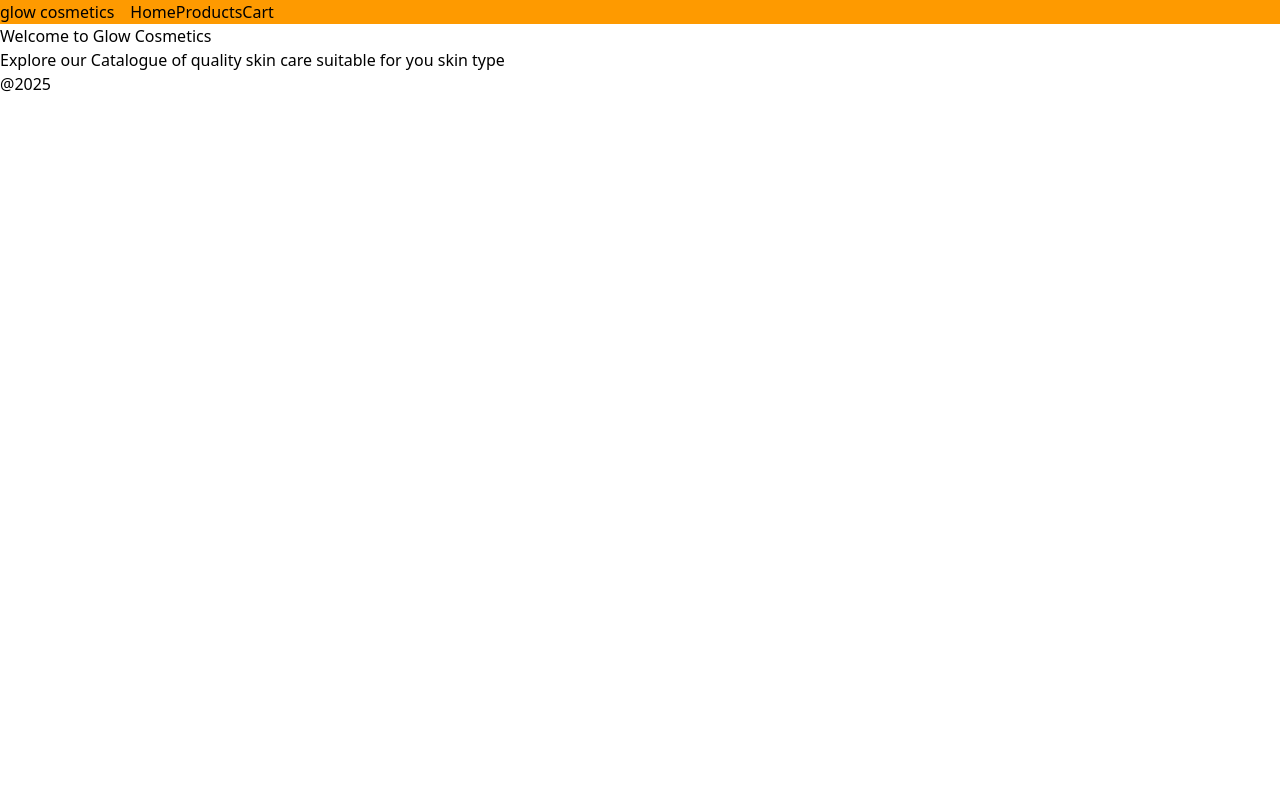
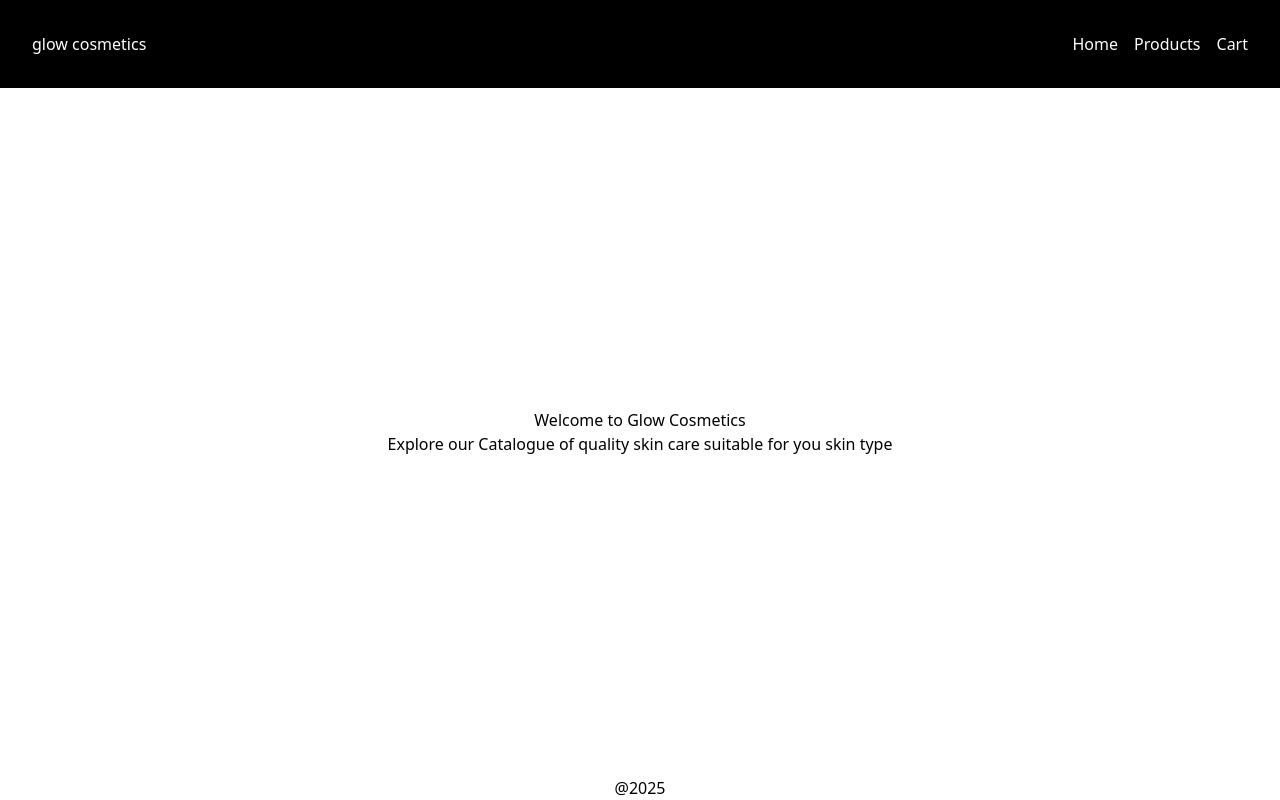
Before and after one commit to z-shaban/shopping-cart, a React (Vite) app: page / in a window 1280 px wide. Built offline with nearby package versions, Linux system fonts and the light colour scheme.

Commit message:
add styles to the home page

```diff
--- a/src/App.jsx
+++ b/src/App.jsx
@@ -7,21 +7,26 @@ function App() {
 
   return (
     <>
-      <header className="flex gap-4 bg-amber-500">
+      <div className="min-h-screen flex flex-col">
+
+      <header className="flex justify-between bg-black text-white p-8">
         <h1>glow cosmetics</h1>
-       <div>
-        <Link to='home'>Home</Link>
-        <Link to='products'>Products</Link>
-        <Link to='cart'>Cart</Link>
+       <div className="flex gap-4">
+        <Link to='home' className="hover:underline">Home</Link>
+        <Link to='products' className="hover:underline">Products</Link>
+        <Link to='cart' className="hover:underline">Cart</Link>
        </div>
       </header>
 
-      <main>
+      <main className="flex-1 flex flex-col justify-center items-center">
        <Outlet/>
       </main>
-      <footer>
+      <footer className="flex justify-center">
         <p>@2025</p>
       </footer>
+
+
+      </div>
 
     </>
   )
```
